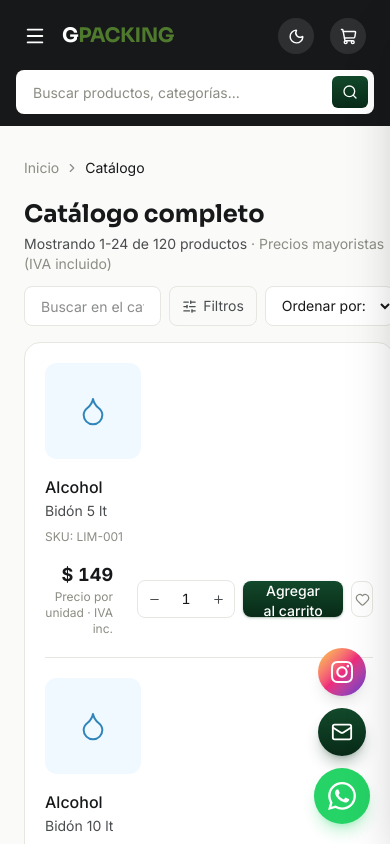
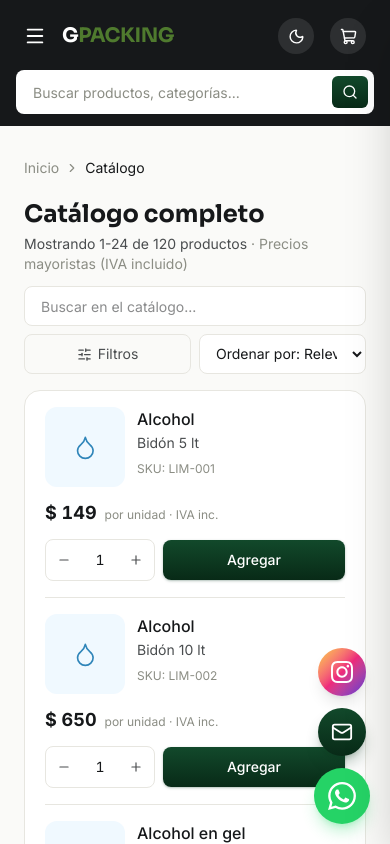
Before and after one commit to nexoaiecosystem-coder/gp-core, a Next.js app: page /catalogo in a window 390 px wide. Shown: the top 844 px of the page. Built offline with nearby package versions, Linux system fonts and the light colour scheme.

Commit message:
Mobile: reacomodar filas del catálogo y controles (sin desborde en celular)

```diff
--- a/src/app/catalogo/CatalogClient.tsx
+++ b/src/app/catalogo/CatalogClient.tsx
@@ -258,7 +258,7 @@ export function CatalogClient() {
               </p>
             </div>
 
-            <div className="flex flex-wrap gap-2 sm:flex-nowrap">
+            <div className="flex flex-col gap-2 sm:flex-row sm:items-center">
               <input
                 value={query}
                 onChange={(e) => {
@@ -266,11 +266,12 @@ export function CatalogClient() {
                   setPage(1);
                 }}
                 placeholder="Buscar en el catálogo..."
-                className="h-10 min-w-0 flex-1 rounded-lg border border-line bg-surface px-4 text-sm focus:border-brand focus:outline-none sm:w-56 sm:flex-none"
+                className="h-10 w-full rounded-lg border border-line bg-surface px-4 text-sm focus:border-brand focus:outline-none sm:w-56"
               />
+              <div className="flex gap-2">
                 <button
                   onClick={() => setFiltersOpen((v) => !v)}
-                className="flex h-10 shrink-0 items-center gap-1.5 rounded-lg border border-line px-3 text-sm text-ink-soft lg:hidden"
+                  className="flex h-10 flex-1 items-center justify-center gap-1.5 rounded-lg border border-line px-3 text-sm text-ink-soft sm:flex-none lg:hidden"
                 >
                   <SlidersHorizontal size={15} /> Filtros
                 </button>
@@ -284,6 +285,7 @@ export function CatalogClient() {
                   <option value="precio-desc">Precio: mayor a menor</option>
                   <option value="nombre">Nombre (A-Z)</option>
                 </select>
+              </div>
             </div>
           </div>
 
--- a/src/components/product/ProductRow.tsx
+++ b/src/components/product/ProductRow.tsx
@@ -18,15 +18,17 @@ export function ProductRow({ product }: { product: Product }) {
   const [qty, setQty] = useState(product.minQty);
 
   return (
-    <div className="flex flex-col gap-4 border-b border-line py-5 last:border-b-0 sm:flex-row sm:items-center">
+    <div className="flex flex-col gap-3 border-b border-line py-4 last:border-b-0 sm:flex-row sm:items-center sm:gap-4 sm:py-5">
+      {/* Thumb + info (row on all sizes) */}
+      <div className="flex min-w-0 flex-1 gap-3 sm:gap-4">
         <Link
           href={`/producto/${product.slug}`}
-        className="h-24 w-24 shrink-0 overflow-hidden rounded-xl"
+          className="h-20 w-20 shrink-0 overflow-hidden rounded-xl sm:h-24 sm:w-24"
         >
           <ProductThumb name={product.name} categorySlug={product.categorySlug} className="h-full w-full" />
         </Link>
 
-      <div className="flex-1">
+        <div className="min-w-0 flex-1">
           <Link href={`/producto/${product.slug}`}>
             <h3 className="font-medium text-ink hover:text-brand">{product.name}</h3>
           </Link>
@@ -46,42 +48,44 @@ export function ProductRow({ product }: { product: Product }) {
             {product.minQty > 1 && <> · Mínimo {product.minQty} un.</>}
           </p>
         </div>
+      </div>
 
-      <div className="flex items-center justify-between gap-6 sm:flex-col sm:items-end sm:justify-center sm:gap-2">
-        <div className="text-right">
+      {/* Price + actions */}
+      <div className="sm:flex sm:shrink-0 sm:flex-col sm:items-end sm:justify-center sm:gap-2">
+        <div className="mb-3 flex items-baseline gap-2 sm:mb-0 sm:block sm:text-right">
           <p className="tabular text-lg font-bold text-ink">{formatUYU(price)}</p>
           <p className="text-xs text-muted">
-            Precio por {product.unit.toLowerCase().startsWith("pack") || product.unit.toLowerCase().startsWith("caja") ? "pack" : "unidad"} · {PRICE_NOTE_SHORT}
+            por {product.unit.toLowerCase().startsWith("pack") || product.unit.toLowerCase().startsWith("caja") ? "pack" : "unidad"} · {PRICE_NOTE_SHORT}
           </p>
         </div>
 
         <div className="flex items-center gap-2">
-          <div className="flex items-center gap-1 rounded-lg border border-line">
+          <div className="flex shrink-0 items-center gap-1 rounded-lg border border-line">
             <button
               onClick={() => setQty((q) => Math.max(product.minQty, q - product.minQty))}
-              className="flex h-9 w-8 items-center justify-center text-ink-soft hover:text-brand"
+              className="flex h-10 w-9 items-center justify-center text-ink-soft hover:text-brand sm:h-9 sm:w-8"
               aria-label="Restar cantidad"
             >
-              <Minus size={13} />
+              <Minus size={14} />
             </button>
-            <span className="tabular w-6 text-center text-sm">{qty}</span>
+            <span className="tabular w-7 text-center text-sm sm:w-6">{qty}</span>
             <button
               onClick={() => setQty((q) => q + product.minQty)}
-              className="flex h-9 w-8 items-center justify-center text-ink-soft hover:text-brand"
+              className="flex h-10 w-9 items-center justify-center text-ink-soft hover:text-brand sm:h-9 sm:w-8"
               aria-label="Sumar cantidad"
             >
-              <Plus size={13} />
+              <Plus size={14} />
             </button>
           </div>
           <button
             onClick={() => addItem(product.id, qty, product.name)}
             disabled={!product.inStock}
-            className="gradient-brand h-9 rounded-lg px-4 text-sm font-medium text-white shadow-sm shadow-brand/25 transition-transform hover:-translate-y-0.5 disabled:translate-y-0 disabled:opacity-40 disabled:shadow-none"
+            className="gradient-brand h-10 flex-1 rounded-lg px-4 text-sm font-medium text-white shadow-sm shadow-brand/25 transition-transform hover:-translate-y-0.5 disabled:translate-y-0 disabled:opacity-40 disabled:shadow-none sm:h-9 sm:flex-none"
           >
-            {product.inStock ? "Agregar al carrito" : "Sin stock"}
+            {product.inStock ? "Agregar" : "Sin stock"}
           </button>
           <button
-            className="flex h-9 w-9 items-center justify-center rounded-lg border border-line text-muted hover:border-danger hover:text-danger"
+            className="hidden h-9 w-9 items-center justify-center rounded-lg border border-line text-muted hover:border-danger hover:text-danger sm:flex"
             aria-label={`Guardar ${product.name}`}
           >
             <Heart size={15} />
```
Lines whose indentation alone changed are shown as unchanged.
